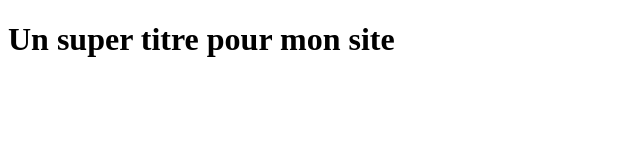
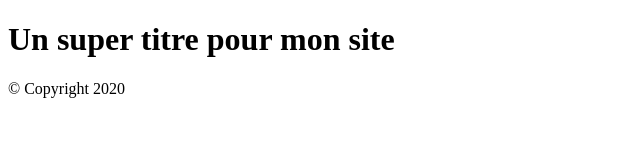
Before and after one commit to Hemjie/discover-git, a plain HTML site: page index.html in a window 1280 px wide. Shown: the whole page, without its empty margins (0-640 px from the left). Drawn offline with Linux system fonts and the light colour scheme.

Commit message:
J'ai fait le footer

```diff
--- a/index.html
+++ b/index.html
@@ -9,5 +9,9 @@
     <h1>
         Un super titre pour mon site
     </h1>
+
+    <footer>
+        &copy; Copyright 2020
+    </footer>
 </body>
 </html>
```
